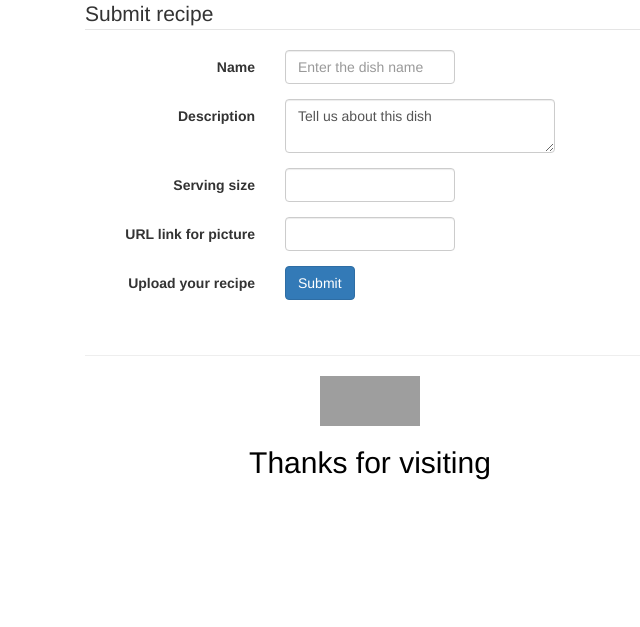
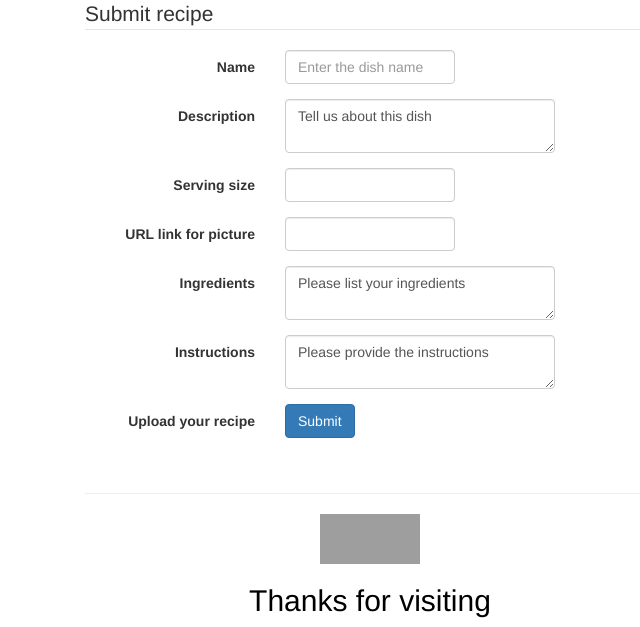
Before and after one commit to AndreR01/PythonTermProject, a Flask app: page /upload in a window 1280 px wide. Shown: the part 376-1003 px from the top of the page, without its empty margins (270-910 px from the left). Before the commit the page ends 856 px from the top, so only its background shows below. Run offline with Flask 2, Linux system fonts and the light colour scheme; some libraries are stand-ins or nearby versions; grey boxes are pictures that could not be loaded.

Commit message:
add ingredients and instructions boxes

```diff
--- a/dishes.csv
+++ b/dishes.csv
@@ -3,5 +3,3 @@ Smoked Pulled Pork, pulledPork.json
 Crock Pot Ribs, crockPotRibs.json
 Best Twice Baked Potatoes, twiceBakedPotato.json
 Banana Breakfast Cookies, bananaBreakfastCookie.json
-lemons, lemons.json
-lemons, lemons.json
--- a/run.py
+++ b/run.py
@@ -79,7 +79,9 @@ def handle_data():
     userRecipe = {"recipeName": (recipeName),
                   "recipeDesc": (request.form["recipeDesc"]),
                   "recipeServeSize": (request.form["recipeServeSize"]),
-                  "recipeURL": (request.form["recipeURL"])
+                  "recipeURL": (request.form["recipeURL"]),
+                  "recipeIngredients": (request.form["recipeIngredients"]),
+                  "recipeInstructions": (request.form["recipeInstructions"])
 
                   }
     with open("dishes.csv", "a") as csvFile:
@@ -93,10 +95,6 @@ def handle_data():
 def upload_recipe():
     return render_template('formsubmit.html', dish_list=getDishNames())
 
-
-# TODO Create home page content block
-# TODO Form to submit and delete recipes
-#
 
 def test_method():
     dict_var = "World!"
--- a/templates/dish.html
+++ b/templates/dish.html
@@ -5,7 +5,7 @@
 <!-- <h1>Dish:</h1>    -->
 <h2>{{dish["recipeName"]}}</h2>
 <h3>{{dish["recipeDesc"]}}</h3>
-<h3>{{dish["recipeServeSize"]}}</h3>
+<h3>Serves {{dish["recipeServeSize"]}}</h3>
 <img src={{dish["recipeURL"]}}>
 <h1>Ingredients:</h1>
 <h4><ul>
--- a/templates/formsubmit.html
+++ b/templates/formsubmit.html
@@ -51,6 +51,22 @@
             </div>
         </div>
 
+        <!-- Textarea: Recipe ingredients -->
+        <div class="form-group">
+            <label class="col-md-4 control-label" for="recipeIngredients">Ingredients</label>
+            <div class="col-md-6">
+                <textarea class="form-control" id="recipeIngredients" name="recipeIngredients">Please list your ingredients</textarea>
+            </div>
+        </div>
+
+
+        <!-- Textarea: Recipe instructions -->
+        <div class="form-group">
+            <label class="col-md-4 control-label" for="recipeInstructions">Instructions</label>
+            <div class="col-md-6">
+                <textarea class="form-control" id="recipeInstructions" name="recipeInstructions">Please provide the instructions</textarea>
+            </div>
+        </div>
 
 
         <!-- Button: Submit -->
```
Also changed, not shown: templates/layout.html (+0 -38 lines).
